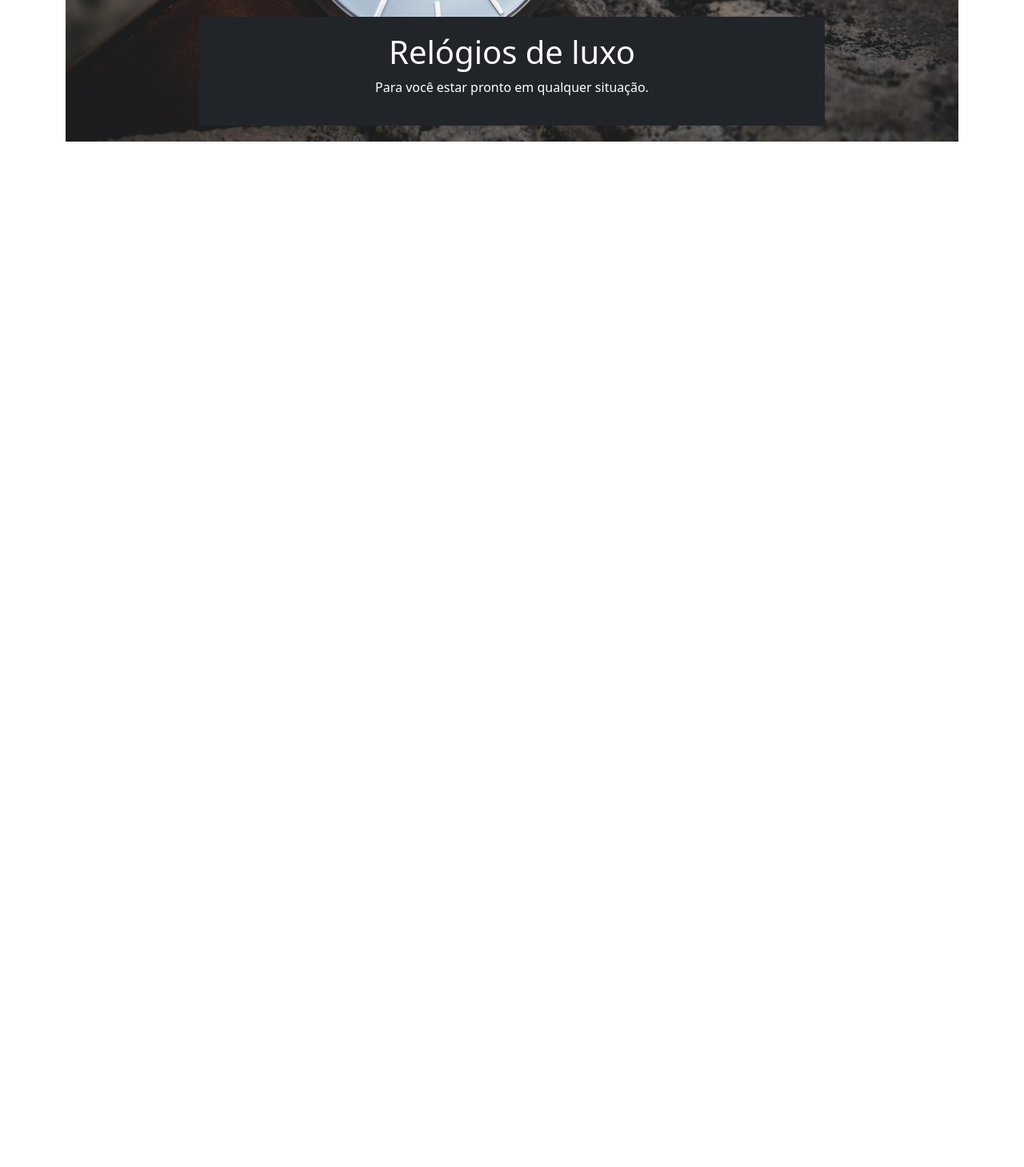
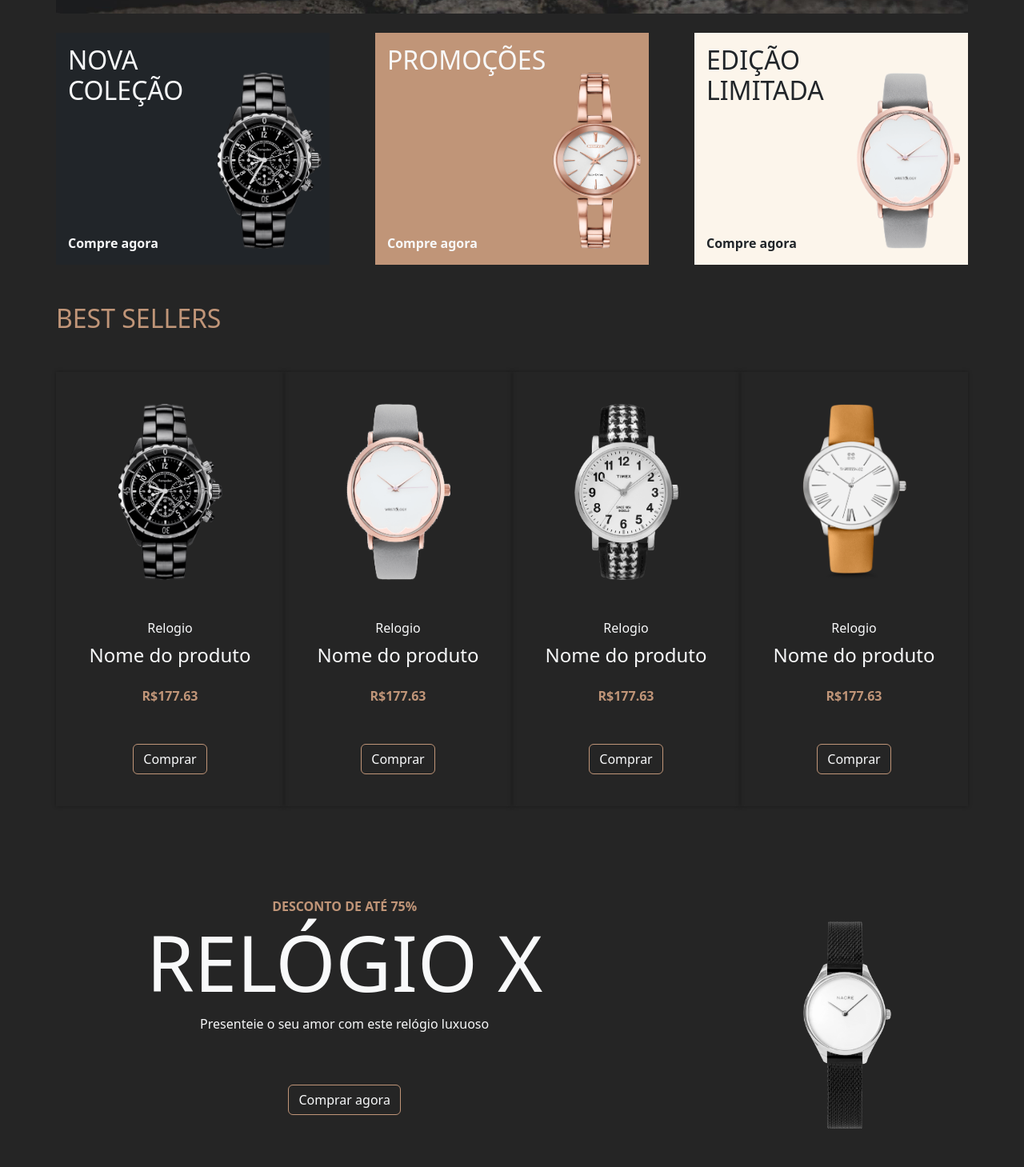
Before and after one commit to joaovxsantos/ExactTime-Site, a plain HTML site: page index.html in a window 1280 px wide. Shown: the part 779-2238 px from the top of the page at 80% size. Before the commit the page ends 956 px from the top, so only its background shows below. Drawn offline with nearby package versions, Linux system fonts and the light colour scheme.

Commit message:
in progress

```diff
--- a/index.html
+++ b/index.html
@@ -14,7 +14,7 @@
 <body>
 
     <!-- NavBar 1 -->
-    <nav class="navbar navbar-expand-md py-3 bg-black ">
+    <nav class="navbar navbar-expand-md py-3">
         <div class="container text-light d-flex flex-column flex-md-row">
             <a href="#" class="navbar-brand text-light m-auto m-sm-0">ExacTime</a>
             <form class="d-flex align-items-center mt-3 mt-md-0 mb-5 mb-md-0" id="form">
@@ -41,17 +41,16 @@
     </nav>
 
     <!-- NavBar 2 -->
-    <!-- Ajustar breakpoint em que o menu hamburguer aparece -->
-    <nav class="navbar navbar-expand-sm bg-body-tertiary">
+    <nav class="navbar navbar-expand-sm bg-body-tertiary bg-bege-dark">
         <div class="container">
             <button class="navbar-toggler m-auto" type="button" data-bs-toggle="collapse" data-bs-target="#navbarNav"
                 aria-controls="navbarNav" aria-expanded="false" aria-label="Toggle navigation">
                 <span class="navbar-toggler-icon"></span>
             </button>
             <div class="collapse navbar-collapse py-2 d-sm-flex justify-content-sm-center" id="navbarNav">
-                <ul class="navbar-nav text-center">
+                <ul class="navbar-nav text-center ">
                     <li class="nav-item">
-                        <a class="nav-link active" aria-current="page" href="#">Home</a>
+                        <a class="nav-link" aria-current="page" href="#">Home</a>
                     </li>
                     <li class="nav-item">
                         <a class="nav-link" href="#">Produtos</a>
@@ -75,21 +74,21 @@
             <div class="carousel-inner">
                 <div class="carousel-item active">
                     <img src="./images/banner1.jpg" alt="">
-                    <div class="carousel-caption bg-dark">
+                    <div class="carousel-caption d-none d-sm-block bg-dark">
                         <h1>Relógios de luxo</h5>
                             <p>Para você estar pronto em qualquer situação.</p>
                     </div>
                 </div>
                 <div class="carousel-item">
                     <img src="./images/banner2.jpg" alt="">
-                    <div class="carousel-caption bg-dark">
+                    <div class="carousel-caption d-none d-sm-block bg-dark">
                         <h1>Relógios de luxo</h5>
                             <p>Para você estar pronto em qualquer situação.</p>
                     </div>
                 </div>
                 <div class="carousel-item">
                     <img src="./images/banner3.jpg" alt="">
-                    <div class="carousel-caption bg-dark">
+                    <div class="carousel-caption d-none d-sm-block bg-dark">
                         <h1>Relógios de luxo</h5>
                             <p>Para você estar pronto em qualquer situação.</p>
                     </div>
@@ -108,6 +107,84 @@
         </div>
     </div>
 
+
+    <div class="container">
+        <div class="row justify-content-between my-4">
+            <div class="col-12 text-light d-flex flex-column justify-content-between bg-dark colection">
+                <h2>NOVA COLEÇÃO</h2>
+                <a href="#" class="text-light">Compre agora</a>
+                <img src="./images/relogio1.png" alt="">
+            </div>
+            <div class="col-12 text-light d-flex flex-column justify-content-between bg-bege-dark colection">
+                <h2>PROMOÇÕES</h2>
+                <a href="#" class="text-light">Compre agora</a>
+                <img src="./images/relogio2.png" alt="">
+            </div>
+            <div class="col-12 text-dark d-flex flex-column justify-content-between bg-bege colection">
+                <h2>EDIÇÃO LIMITADA</h2>
+                <a href="#" class="text-dark">Compre agora</a>
+                <img src="./images/relogio3.png" alt="">
+            </div>
+        </div>
+    </div>
+
+
+    <div class="container">
+        <h2 class="text-bege-dark my-5">BEST SELLERS</h2>
+        <div class="row">
+            <div class="col-md-3 text-center">
+                <img src="./images/relogio1.png" alt="">
+                <div class="text-light my-5">
+                    <label>Relogio</label>
+                    <h4 class="mt-2 mb-4">Nome do produto</h4>
+                    <label class="text-bege-dark fw-bold">R$177.63</label>
+                </div>
+                <button class="btn text-light">Comprar</button>
+            </div>
+            <div class="col-md-3 text-center">
+                <img src="./images/relogio3.png" alt="">
+                <div class="text-light my-5">
+                    <label>Relogio</label>
+                    <h4 class="mt-2 mb-4">Nome do produto</h4>
+                    <label class="text-bege-dark fw-bold">R$177.63</label>
+                </div>
+                <button class="btn text-light">Comprar</button>
+            </div>
+            <div class="col-md-3 text-center">
+                <img src="./images/relogio5.png" alt="">
+                <div class="text-light my-5">
+                    <label>Relogio</label>
+                    <h4 class="mt-2 mb-4">Nome do produto</h4>
+                    <label class="text-bege-dark fw-bold">R$177.63</label>
+                </div>
+                <button class="btn text-light">Comprar</button>
+            </div>
+            <div class="col-md-3 text-center">
+                <img src="./images/relogio6.png" alt="">
+                <div class="text-light my-5">
+                    <label>Relogio</label>
+                    <h4 class="mt-2 mb-4">Nome do produto</h4>
+                    <label class="text-bege-dark fw-bold">R$177.63</label>
+                </div>
+                <button class="btn text-light">Comprar</button>
+            </div>
+        </div>
+    </div>
+
+    <div class="container-fluid mt-5">
+        <div class="row flex-column flex-md-row py-5 justify-content-center align-items-center">
+            <div class="col-12 col-md-8 text-center">
+                <label class="text-bege-dark fw-bold">DESCONTO DE ATÉ 75%</label>
+                <h2 class="text-light">RELÓGIO X</h2>
+                <p class="text-light">Presenteie o seu amor com este relógio luxuoso</p>
+                <a href="#" class="btn text-light mt-5">Comprar agora</a>
+            </div>
+            <div class="col-12 col-md-4 d-flex justify-content-center mt-5">
+                <img src="./images/relogio7.png" alt="">
+            </div>
+        </div>
+    </div>
+
     <script src="https://cdn.jsdelivr.net/npm/bootstrap@5.3.3/dist/js/bootstrap.bundle.min.js"
         integrity="sha384-YvpcrYf0tY3lHB60NNkmXc5s9fDVZLESaAA55NDzOxhy9GkcIdslK1eN7N6jIeHz"
         crossorigin="anonymous"></script>
--- a/style.css
+++ b/style.css
@@ -1,3 +1,24 @@
+body {
+  background: #252525;
+}
+
+.bg-bege {
+  background: #fcf5eb;
+}
+
+.bg-bege-dark {
+  background: #c09578 !important;
+}
+
+.text-bege-dark {
+  color: #c09578;
+}
+
+.container,
+.row {
+  --bs-gutter-x: 0px;
+}
+
 #form {
   border: 1px solid gray;
   padding: 6px 15px;
@@ -14,8 +35,17 @@
   color: #fff;
 }
 
+.navbar-toggler {
+  border: none !important;
+  box-shadow: none !important;
+}
+
 .nav-item {
   position: relative;
+}
+
+.nav-item .nav-link {
+  color: #fff;
 }
 
 .badge {
@@ -33,23 +63,88 @@
   font-size: 20px;
   cursor: pointer;
 }
+.navbar-expand-sm {
+  box-shadow: 0 0 5px rgba(0, 0, 0, 0.3);
+}
 
 .collapse .nav-item {
   font-weight: 700;
-  background: #f9f9f9 !important;
-}
-
-.carousel-item {
-  background: red;
 }
 
 .carousel-item img {
   width: 100%;
-  height: 100vh;
+  height: 80vh;
+}
+.colection {
+  height: 290px;
+  padding: 15px;
+  position: relative;
+  max-width: 30%;
+}
+
+.colection h2 {
+  max-width: 50%;
+}
+
+.colection img,
+.col-md-3 img {
+  width: 130px;
+  height: 220px;
+}
+
+.colection img {
+  position: absolute;
+  top: 50px;
+  right: 10px;
+}
+
+.col-12:nth-of-type(2) img {
+  width: 110px;
+}
+
+.colection a {
+  text-decoration: none;
+  font-weight: 700;
+}
+
+.col-md-3 {
+  padding: 40px 0;
+  box-shadow: 0 0 5px rgba(0, 0, 0, 0.3);
+}
+
+.col-md-3 .btn,
+.col-md-8 .btn {
+  border: 1px solid #c09578;
+}
+
+.col-md-3 .btn:hover,
+.col-md-8 .btn:hover {
+  background: #c09578;
+}
+
+.container-fluid h2 {
+  max-width: none;
+  width: 140% !important;
+  font-size: 96px;
+  position: relative;
+  left: 50%;
+  transform: translateX(-50%);
 }
 
 @media screen and (max-width: 992px) {
   .carousel-item img {
     height: 50vh;
   }
+  .colection {
+    max-width: 100%;
+  }
+
+  .row {
+    margin: 0 !important;
+  }
+
+  .container-fluid h2 {
+    font-size: 30px;
+    margin: 20px 0;
+  }
 }
```
